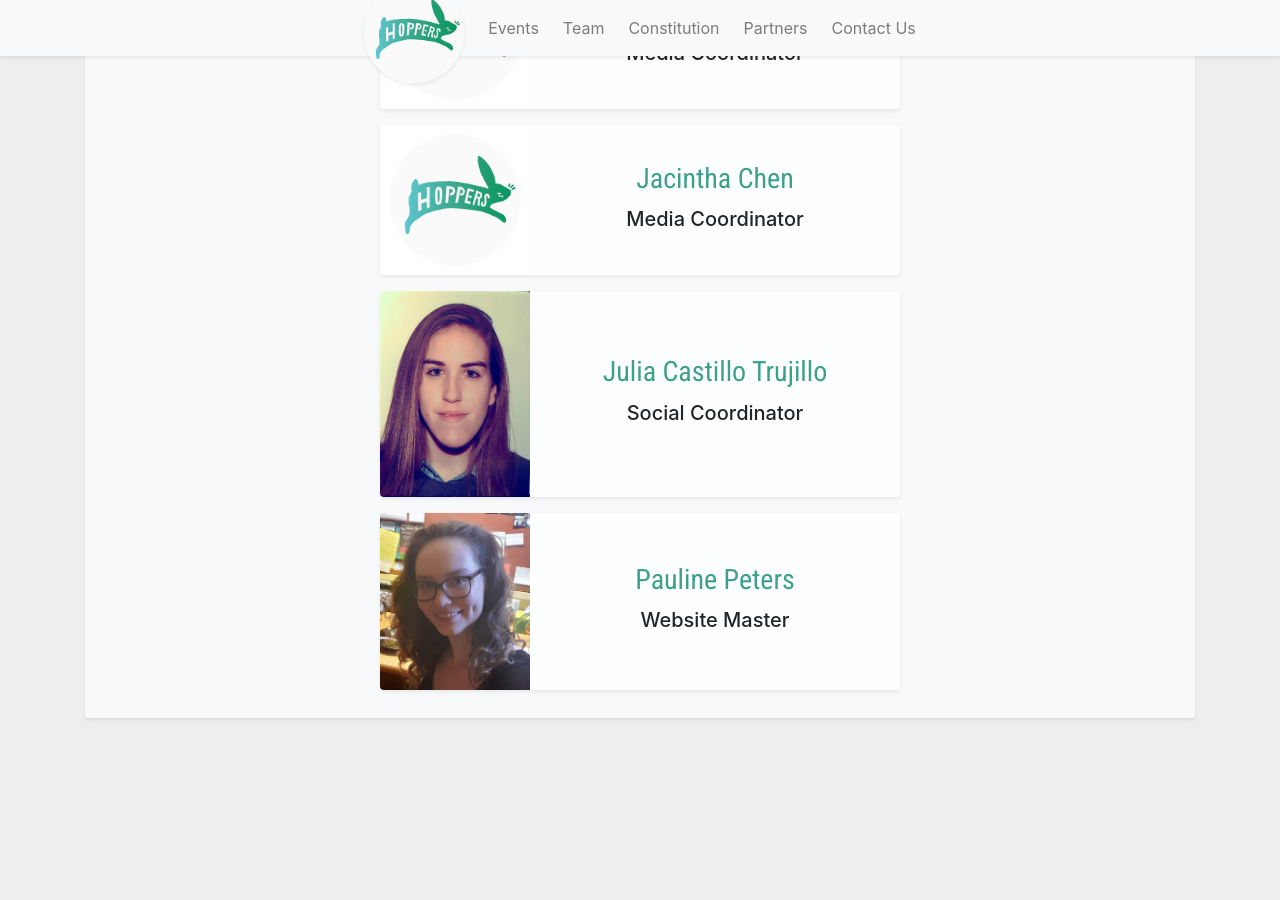
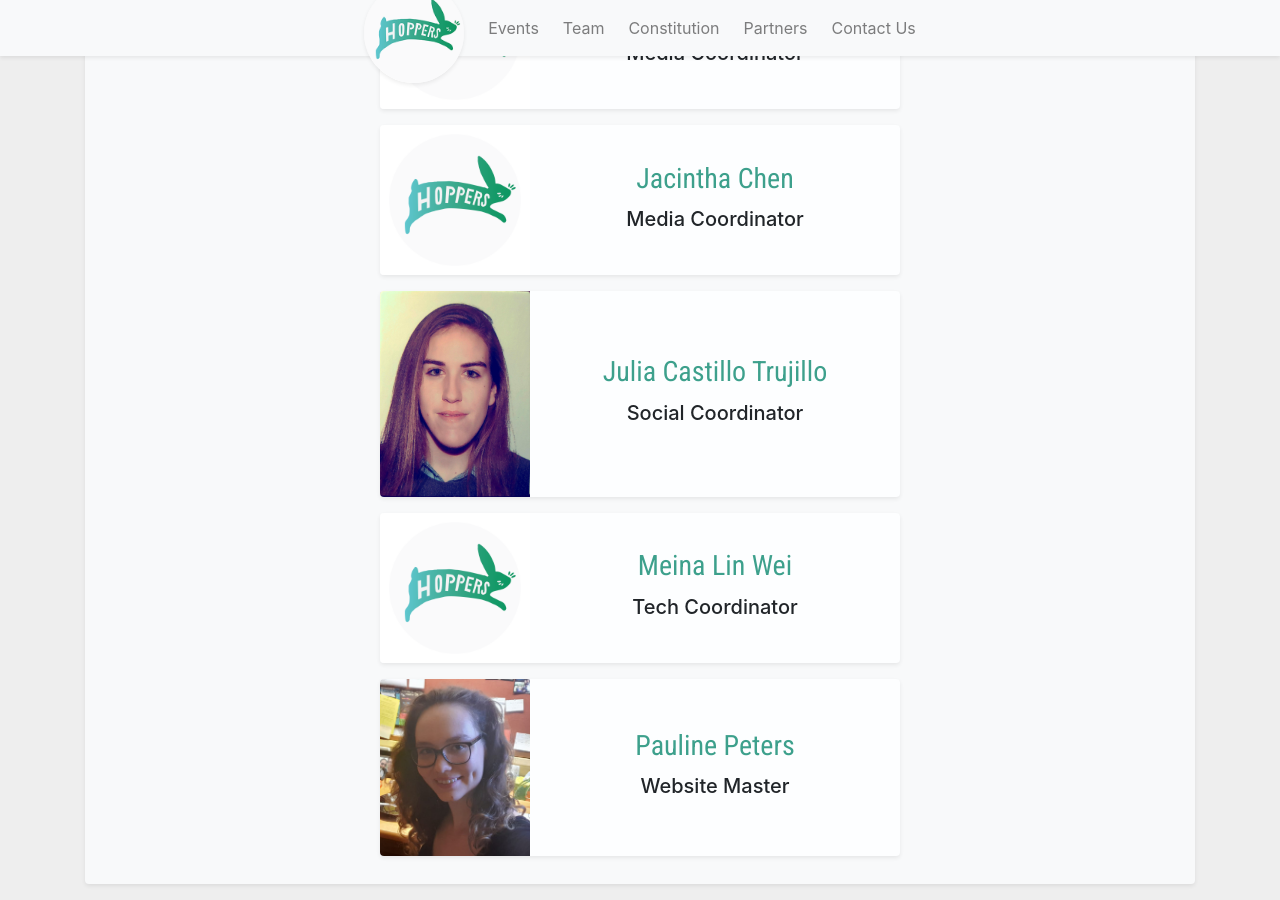
Before and after one commit to edinburgh-hoppers/website, a Jekyll site: the page built from _pages/team.html, in a window 1280 px wide and 900 px high, scrolled down 1953 px. Built offline with Jekyll 4.4.1, drawn with Linux system fonts in a browser that asks for light colours; before the commit the page ends 2687 px from its top, so only the background shows below that.

Commit message:
Added Meina as Tech Coordinator to Team

```diff
--- a/_data/team.yml
+++ b/_data/team.yml
@@ -39,6 +39,9 @@
   img: julia.jpg
   role: Social Coordinator
 
+- name: Meina Lin Wei
+  role: Tech Coordinator
+
 - name: Pauline Peters
   img: pauline.jpg
   role: Website Master
```
